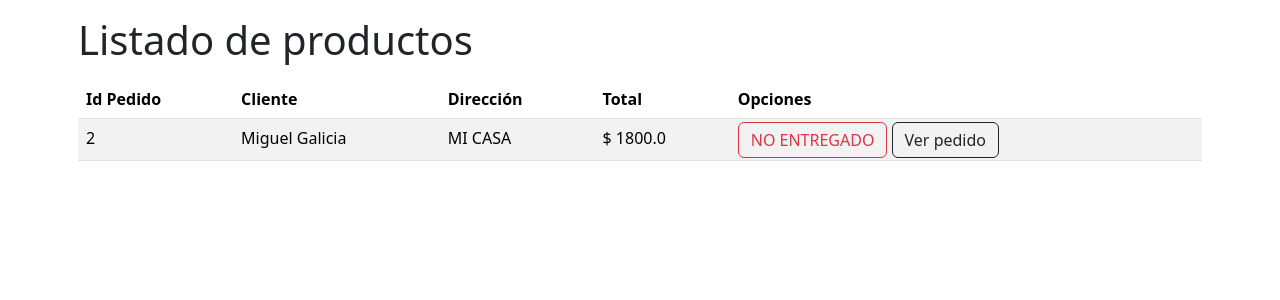
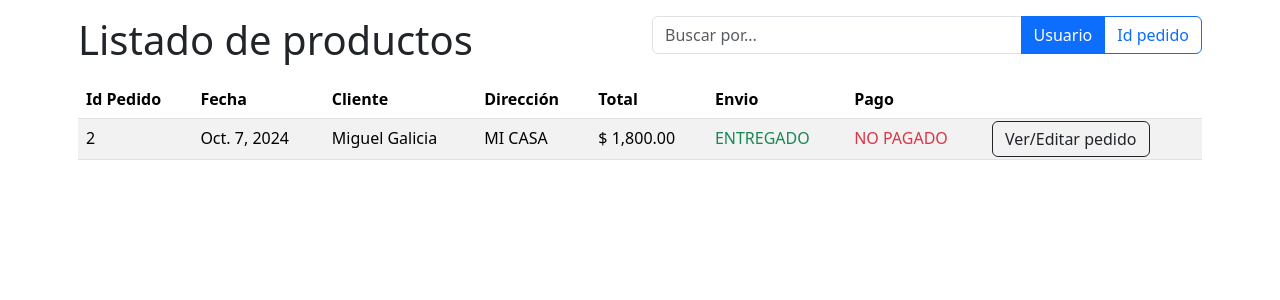
Before and after one commit to Aragon3327/TodasBrillamos, a Django app: page /pedidos/ in a window 1280 px wide. Shown: the part 108-408 px from the top of the page. Run offline with Django 5.2, Linux system fonts and the light colour scheme; a user stored in the database is signed in; data comes from the database, SQL or seed files in the repository; some libraries are stand-ins or nearby versions.

Commit message:
Ajustada la base de datos

```diff
--- a/TodasBrillamos/settings.py
+++ b/TodasBrillamos/settings.py
@@ -30,7 +30,7 @@ SECRET_KEY = 'django-insecure-5b=ir)o@clm8m9gk62y@atr!ys09b05dwkn4$r!b@3+5s$f4w6
 # SECURITY WARNING: don't run with debug turned on in production!
 DEBUG = True
 
-ALLOWED_HOSTS = ['10.48.67.204','192.168.23.174']
+ALLOWED_HOSTS = ['127.0.0.1','10.48.78.249','192.168.23.174']
 
 
 # Application definition
--- a/base/models.py
+++ b/base/models.py
@@ -11,6 +11,7 @@ from django.core.validators import MinValueValidator
 from django.utils.translation import gettext_lazy as _
 from rest_framework.authtoken.models import Token
 from django.contrib import admin
+from datetime import date
 
 class CustomUserManager(BaseUserManager):
     def create_user(self, email, password=None, **extra_fields):
@@ -74,10 +75,12 @@ class Item(models.Model):
         return self.nombre if self.nombre else ""
 
 class Pedido(models.Model):
-    entregado = models.BooleanField(default=False)
+    enviado = models.BooleanField(default=False)
     cliente = models.ForeignKey('Usuario', on_delete=models.SET_NULL, null=True)
     total = models.FloatField(null=True, blank=True)
     items = models.ManyToManyField(Item, through='Pedido_Items')
+    pagado = models.BooleanField(default=False)
+    fecha = models.DateField(_("Date"),default=date.today)
 
     def __str__(self):
         return f"Pedido {self.id} - Cliente: {self.cliente}" if (self.cliente) else f"Pedido {self.id}"
--- a/base/templates/pedidos.html
+++ b/base/templates/pedidos.html
@@ -1,34 +1,48 @@
 {% extends 'base.html' %}
 {% block content %}
 <div class="container p-2 my-2">
-    <p class="display-6">Listado de productos</p>
-    <table class="table table-hover table-striped ">
+    <div class="row">
+        <p class="display-6 col">Listado de productos</p>
+        <div class="input-group col" style="height: 30px;">
+            <input id="search" type="text" class="form-control" placeholder="Buscar por...">
+            <button id="usuariobtn" class="btn btn-primary" type="button" value="2">Usuario</button>
+            <button id="pedidobtn" class="btn btn-outline-primary" type="button" value="0">Id pedido</button>
+        </div>
+    </div>
+    <table id="tabla" class="table table-hover table-striped ">
         <thead>
             <tr>
                 <th>Id Pedido</th>
+                <th>Fecha</th>
                 <th>Cliente</th>
                 <th>Dirección</th>
                 <th>Total</th>
-                <th>Opciones</th>
+                <th>Envio</th>
+                <th>Pago</th>
+                <th></th>
             </tr>
         </thead>
         <tbody>
             {% for pedido in pedidos %}
             <tr>
                 <td>{{pedido.id}}</td>
+                <td>{{pedido.fecha}}</td>
                 <td>{{pedido.cliente.nombre}}</td>
                 <td>{{pedido.cliente.direccion}}</td>
-                <td>$ {{pedido.total}}</td>
+                <td>$ {{pedido.total|floatformat:"2g"}}</td>
+                {% if pedido.enviado %}
+                <td class="text-success">ENTREGADO</td>
+                {% else %}
+                <td class="text-danger">NO ENTREGADO</td>
+                {% endif %}
+                {% if pedido.pagado %}
+                <td class="text-success">PAGADO</td>
+                {% else %}
+                <td class="text-danger">NO PAGADO</td>
+                {% endif %}
                 <td>
-                    {% if pedido.entregado %}
-                    <a data-bs-toggle="tooltip" title="Cambiar Estado" href="{% url 'editarPedido' pedido.id %}"
-                        style="display: inline;" class="btn btn-outline-success">ENTREGADO</a>
-                    {% else %}
-                    <a data-bs-toggle="tooltip" title="Cambiar Estado" href="{% url 'editarPedido' pedido.id %}"
-                        style="display: inline;" class="btn btn-outline-danger">NO ENTREGADO</a>
-                    {% endif %}
                     <a href="{% url 'pedidosExtend' pedido.id %}"
-                        style="display: inline;" class="btn btn-outline-dark">Ver pedido</a>
+                        style="display: inline;" class="btn btn-outline-dark">Ver/Editar pedido</a>
                 </td>
             </tr>
             {% endfor %}
@@ -37,10 +51,14 @@
 </div>
 
 <script>
-    var tooltipTriggerList = [].slice.call(document.querySelectorAll('[data-bs-toggle="tooltip"]'))
-    var tooltipList = tooltipTriggerList.map(function (tooltipTriggerEl) {
-        return new bootstrap.Tooltip(tooltipTriggerEl)
-    })
+
+    var valor
+
+    function busqueda(value){
+        // document.getElementById(value).className
+        valor = value
+    }
+
 </script>
 
 {% endblock %}
--- a/base/urls.py
+++ b/base/urls.py
@@ -24,6 +24,7 @@ urlpatterns = [
 
     # Pedidos
     path('pedidoEdit/<int:pk>',views.pedidosCambio, name='editarPedido'),
+    path('pedidoEditPago/<int:pk>',views.pedidosCambioPago,name='editarPedidoPago'),
     path('pedidoExtend/<int:pk>',views.pedidosExtendView,name='pedidosExtend'),
 
     # Categorias
--- a/base/views.py
+++ b/base/views.py
@@ -63,14 +63,21 @@ def pedidosView(request):
 @login_required
 def pedidosCambio(request,pk):
     pedido = Pedido.objects.get(id = pk)
-    pedido.entregado = not pedido.entregado
+    pedido.enviado = not pedido.enviado
+    pedido.save()
+    return redirect('pedidos')
+
+def pedidosCambioPago(request,pk):
+    pedido = Pedido.objects.get(id = pk)
+    pedido.pagado = not pedido.pagado
     pedido.save()
     return redirect('pedidos')
 
 @login_required
 def pedidosExtendView(request,pk):
     context = {
-        'pedido': Pedido.objects.get(id = pk)
+        'pedido': Pedido.objects.get(id = pk),
+        'items': Pedido_Items.objects.filter(pedido = pk)
     }
     return render(request,'pedidosExtend.html', context)
 # Categorias
@@ -154,8 +161,6 @@ def EditarItem(request,pk):
 @permission_classes([IsAuthenticated])
 def ListadoItems(request):
 
-    print(request.headers)
-
     items = Item.objects.all()
 
     data = []
@@ -207,7 +212,6 @@ def InfoUser(request):
         'numero': user.phone_number,
         'edad': user.edad
     }
-    print(json)
 
     return JsonResponse(json, safe=False)
 
```
Also changed, not shown: base/templates/pedidosExtend.html (+19 -9 lines), base/migrations/0025_rename_entregado_pedido_enviado_pedido_pagado.py (added), base/migrations/0026_pedido_fecha.py (added), db.sqlite3.
